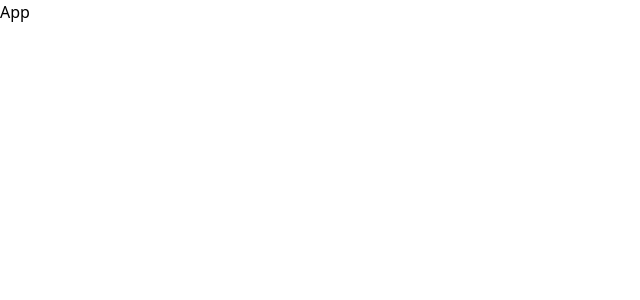
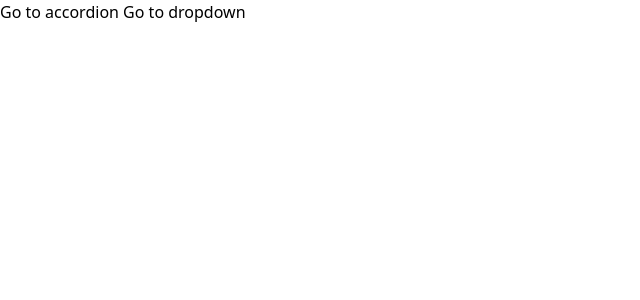
Before and after one commit to Shrike717/course-udemy-react-redux, a React (Create React App) app in the folder 06-comps/: page /button in a window 1280 px wide. Shown: the top 300 px of the page, without its empty margins (0-640 px from the left). Built offline with nearby package versions, Linux system fonts and the light colour scheme.

Commit message:
Done creating link component

```diff
--- a/06-comps/src/App.jsx
+++ b/06-comps/src/App.jsx
@@ -1,8 +1,13 @@
 import React from "react";
+import Link from "./components/Link";
+
 
 function App() {
   return(
-    <div>App</div>
+    <div>
+      <Link to="/accordion"> Go to accordion</Link>
+      <Link to="/dropdown"> Go to dropdown</Link>
+    </div>
   )
 };
 
--- /dev/null
+++ b/06-comps/src/components/Link.jsx
@@ -0,0 +1,18 @@
+import React from 'react';
+import { useContext } from 'react';
+import NavigationContext from "../context/navigation";
+
+function Link({ to, children }) {
+  const { navigate } = useContext(NavigationContext);
+
+  const handleClick = (event) => {
+    event.preventDefault();
+
+    navigate(to);
+  };
+  return (
+    <a onClick={handleClick}>{children}</a>
+  )
+}
+
+export default Link;
```
